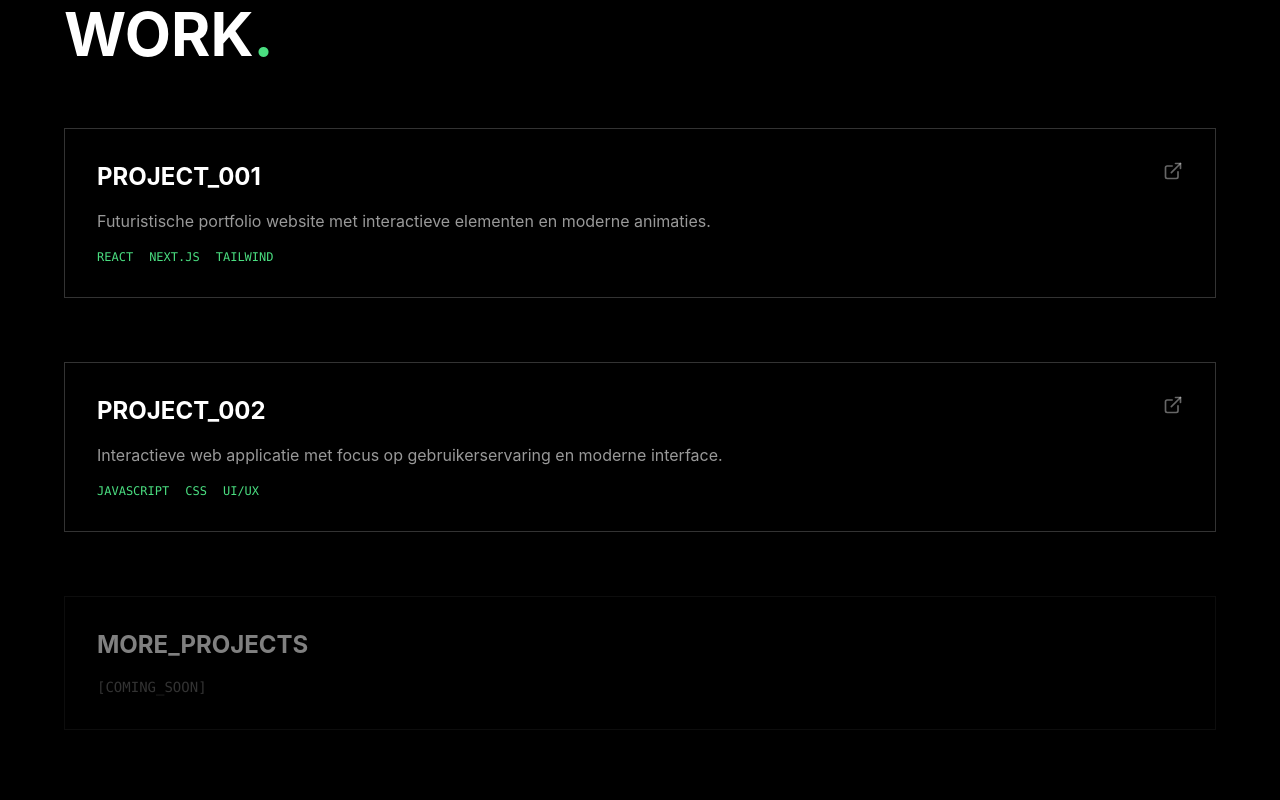
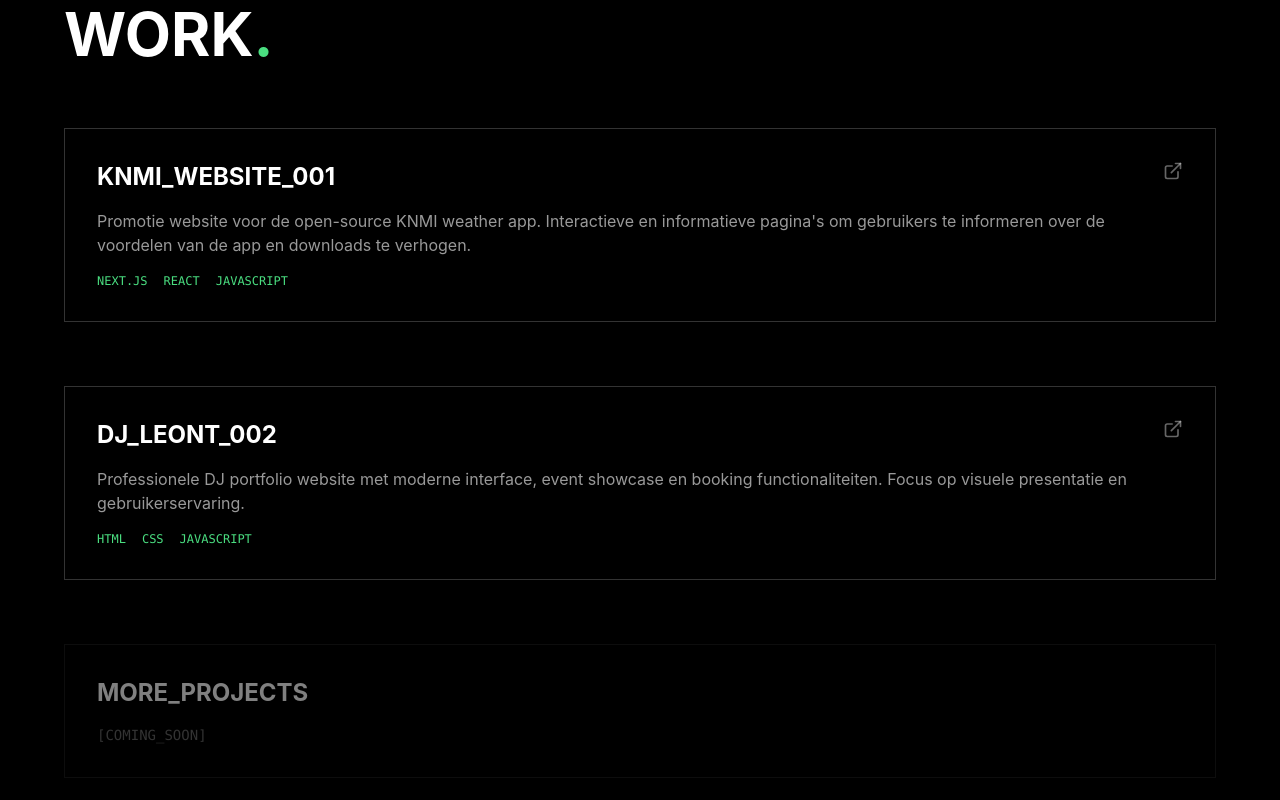
Before and after one commit to SemThe/showcase-portfolio, a Next.js app: page / in a window 1280 px wide. Shown: the part 1660-2460 px from the top of the page. Built offline with nearby package versions, Linux system fonts and the light colour scheme.

Commit message:
feat: update portfolio projects with new details
Update project descriptions and links for KNMI_WEBSITE_001 and DJ_LEONT_002.

#VERCEL_SKIP

Co-authored-by: null <172276663+SemThe@users.noreply.github.com>

```diff
--- a/app/page.jsx
+++ b/app/page.jsx
@@ -195,40 +195,48 @@ export default function Home() {
             </h2>
 
             <div className="space-y-16">
-              {/* Project 1 */}
+              {/* Project 1 - KNMI Website */}
               <div className="group cursor-pointer">
+                <a href="https://github.com/lucasBFontys/knmi-opdracht" target="_blank" rel="noopener noreferrer">
                   <div className="border border-white/20 p-8 hover:border-green-400/50 transition-all duration-300">
                     <div className="flex justify-between items-start mb-4">
-                    <h3 className="text-2xl font-bold group-hover:text-green-400 transition-colors">PROJECT_001</h3>
+                      <h3 className="text-2xl font-bold group-hover:text-green-400 transition-colors">
+                        KNMI_WEBSITE_001
+                      </h3>
                       <ExternalLink className="w-5 h-5 text-white/40 group-hover:text-green-400 transition-colors" />
                     </div>
                     <p className="text-white/60 mb-4">
-                    Futuristische portfolio website met interactieve elementen en moderne animaties.
+                      Promotie website voor de open-source KNMI weather app. Interactieve en informatieve pagina's om
+                      gebruikers te informeren over de voordelen van de app en downloads te verhogen.
                     </p>
                     <div className="flex space-x-4 font-mono text-xs text-green-400">
+                      <span>NEXT.JS</span>
                       <span>REACT</span>
-                    <span>NEXT.JS</span>
-                    <span>TAILWIND</span>
+                      <span>JAVASCRIPT</span>
                     </div>
                   </div>
+                </a>
               </div>
 
-              {/* Project 2 */}
+              {/* Project 2 - DJ Leont */}
               <div className="group cursor-pointer">
+                <a href="https://github.com/SemThe/djleont" target="_blank" rel="noopener noreferrer">
                   <div className="border border-white/20 p-8 hover:border-green-400/50 transition-all duration-300">
                     <div className="flex justify-between items-start mb-4">
-                    <h3 className="text-2xl font-bold group-hover:text-green-400 transition-colors">PROJECT_002</h3>
+                      <h3 className="text-2xl font-bold group-hover:text-green-400 transition-colors">DJ_LEONT_002</h3>
                       <ExternalLink className="w-5 h-5 text-white/40 group-hover:text-green-400 transition-colors" />
                     </div>
                     <p className="text-white/60 mb-4">
-                    Interactieve web applicatie met focus op gebruikerservaring en moderne interface.
+                      Professionele DJ portfolio website met moderne interface, event showcase en booking
+                      functionaliteiten. Focus op visuele presentatie en gebruikerservaring.
                     </p>
                     <div className="flex space-x-4 font-mono text-xs text-green-400">
+                      <span>HTML</span>
+                      <span>CSS</span>
                       <span>JAVASCRIPT</span>
-                    <span>CSS</span>
-                    <span>UI/UX</span>
                     </div>
                   </div>
+                </a>
               </div>
 
               {/* Coming Soon */}
```
Also changed, not shown: 1 other file (tests, documents, lock files or other folders). Lines whose indentation alone changed are shown as unchanged.
